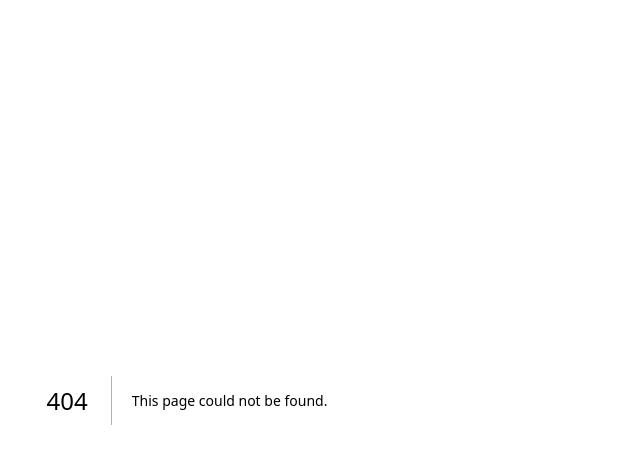
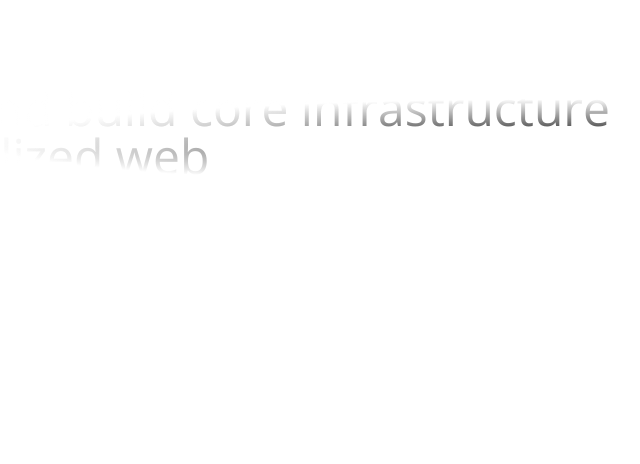
Before and after one commit to mgdraft/draftdigital, a Next.js app: page /Welcome in a window 1280 px wide. Before the commit this address had no page. Shown: the top 464 px of the page, without its empty margins (453-1093 px from the left). Built offline with nearby package versions, Linux system fonts and the light colour scheme.

Commit message:
welcome left side

```diff
--- /dev/null
+++ b/pages/Welcome.jsx
@@ -0,0 +1,27 @@
+const commonStyles="min-h-[70px]"
+
+
+
+export default function Welcome() {
+  return (
+    <div className="flex w-full justify-center items-center">
+      <div className="flex md:flex-row flex-col items-start justify-between md:p-20 py-12 px-4">
+        {/* left side */}
+        <div className="flex flex-1 justify-start flex-col md:mr-10">
+          <h1 className="text-3xl sm:text-5xl text-white py-1 text-gradient">
+            We design and build core infrastructure <br /> for decentralized web
+          </h1>
+          <p className="text-left mt-5 text-white font-light md:w-9/12 w-11/12 text-base">
+            Draft Digital provides a full suite of expert services to take your
+            decentralized system from idea to production. <br />
+            We are core developers in the most transformative decentralized
+            projects <br />
+            We take your vision to production <br />
+            Read our latest case studies
+          </p>
+        </div>
+        {/* end of the left side */}
+      </div>
+    </div>
+  );
+}
--- a/pages/index.js
+++ b/pages/index.js
@@ -1,7 +1,7 @@
 import Head from "next/head";
 import styles from "../styles/Home.module.css";
 import NavBar from "./NavBar";
-
+import Welcome from "./Welcome";
 
 
 export default function Home() {
@@ -15,6 +15,7 @@ export default function Home() {
       <div className="min-h-screen">
         <div className="gradient-bg-welcome">
         <NavBar />
+        <Welcome />
         </div>
       </div>
     </div>
--- a/styles/globals.css
+++ b/styles/globals.css
@@ -14,11 +14,26 @@ body {
 }
 
 .gradient-bg-welcome {
-    background-color:#0f0e13;
-    background-image:
-    radial-gradient(at 0%0%,hsla(253,16%,7%,1)0,transparent 50%),
-    radial-gradient(at 50%0%,hsla(225,39%,30%,1)0,transparent 50%),
-    radial-gradient(at 100%0%,hsla(339,49%,30%,1)0,transparent 50%);
+  background-color: #0f0e13;
+  background-image: radial-gradient(
+      at 0%0%,
+      hsla(253, 16%, 7%, 1) 0,
+      transparent 50%
+    ),
+    radial-gradient(at 50%0%, hsla(225, 39%, 30%, 1) 0, transparent 50%),
+    radial-gradient(at 100%0%, hsla(339, 49%, 30%, 1) 0, transparent 50%);
+}
+
+.text-gradient {
+  background-color: #fff;
+  background-image: radial-gradient(
+      at 4% 36%,
+      hsla(0, 0%, 100%, 1) 0,
+      transparent 53%
+    ),
+    radial-gradient(at 100% 60%, rgb(0, 0, 0) 0, transparent 50%);
+  -webkit-background-clip: text;
+  -webkit-text-fill-color: transparent;
 }
 
 @tailwind base;
```
Lines whose indentation alone changed are shown as unchanged.
